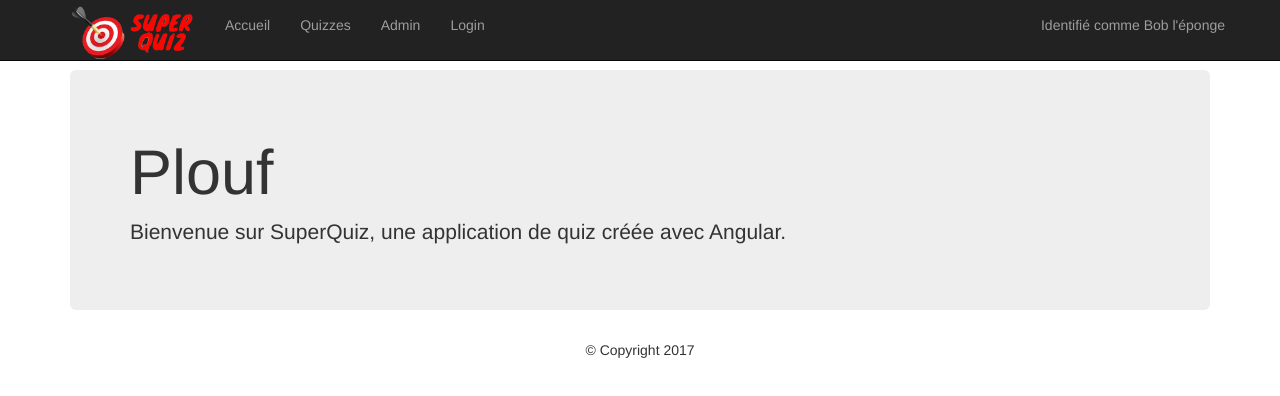
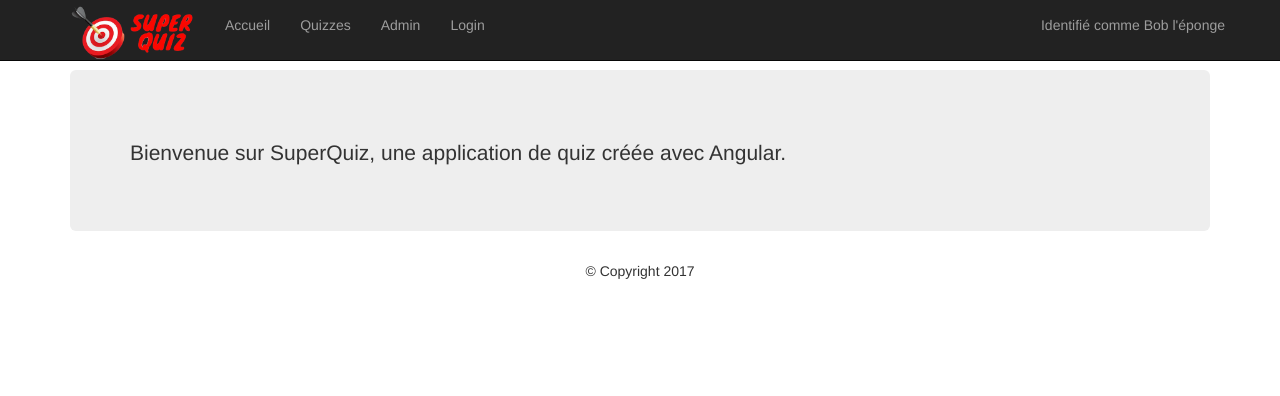
Before and after one commit to bertrandbo/playground-angular, an Angular app: page / in a window 1280 px wide. Shown: the top 396 px of the page. Built offline with nearby package versions, Linux system fonts and the light colour scheme.

Commit message:
move home to dedicated component

```diff
--- a/src/app/app.component.html
+++ b/src/app/app.component.html
@@ -1,12 +1,7 @@
 <app-navbar></app-navbar>
 
 <div class="container">
-  <!-- Contenu de la page -->
-  <div class="jumbotron">
-    <h1>{{ appName }}</h1>
-    <p>Bienvenue sur SuperQuiz, une application de quiz créée avec Angular.</p>
-  </div>
-  <!-- Fin du contenu -->
+  <app-home></app-home>
 </div>
 
 <app-footer></app-footer>
--- a/src/app/app.module.ts
+++ b/src/app/app.module.ts
@@ -4,9 +4,10 @@ import { NgModule } from '@angular/core';
 import { AppComponent } from './app.component';
 import { NavbarComponent } from './navbar/navbar.component';
 import { FooterComponent } from './common/footer/footer.component';
+import { HomeComponent } from './common/home/home.component';
 
 @NgModule({
-  declarations: [ AppComponent, NavbarComponent, FooterComponent ],
+  declarations: [ AppComponent, NavbarComponent, FooterComponent, HomeComponent ],
   imports: [ BrowserModule ],
   bootstrap: [AppComponent]
 })
--- /dev/null
+++ b/src/app/common/home/home.component.html
@@ -0,0 +1,4 @@
+<div class="jumbotron">
+  <h1>{{ appName }}</h1>
+  <p>Bienvenue sur SuperQuiz, une application de quiz créée avec Angular.</p>
+</div>
--- /dev/null
+++ b/src/app/common/home/home.component.ts
@@ -0,0 +1,15 @@
+import { Component, OnInit } from '@angular/core';
+
+@Component({
+  selector: 'app-home',
+  templateUrl: './home.component.html',
+  styles: []
+})
+export class HomeComponent implements OnInit {
+
+  constructor() { }
+
+  ngOnInit() {
+  }
+
+}
```
